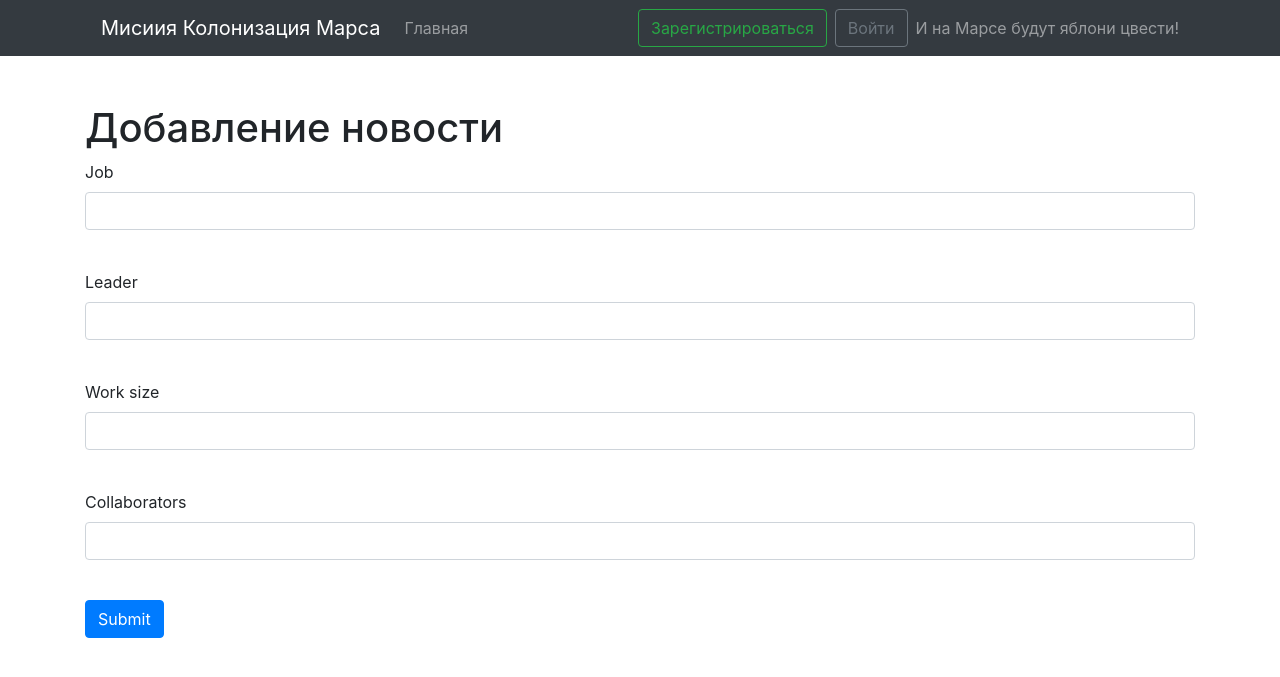
After one commit to ONYYYX/lesson9, a Flask app: template templates/jobs_add.html in a window 1280 px wide. The commit adds this page. Shown: the top 677 px of the page. Run offline with Flask 2, Linux system fonts and the light colour scheme; the template is opened without the code that fills it: most values are stand-ins (such as "Sample title", 1, 10 or a date in 2020); form fields are guessed from the names that the template uses; some libraries are stand-ins or nearby versions.

Commit message:
Job Addition Template

```diff
--- a/templates/jobs.html
+++ b/templates/jobs.html
@@ -3,6 +3,9 @@
 {% block content %}
 <div class="container">
     <h1 class="text-center">Works log</h1>
+    {% if current_user.is_authenticated %}
+        <a href="/jobs/create" class="btn btn-secondary mb-4">Добавить работу</a>
+    {% endif %}
     <div class="row">
         {% for item in jobs %}
         <div class="col-8 col-offset-2">
--- /dev/null
+++ b/templates/jobs_add.html
@@ -0,0 +1,50 @@
+{% extends "base.html" %}
+
+{% block content %}
+<div class="container">
+    <h1>Добавление новости</h1>
+    <form action="" method="post">
+        {{ form.hidden_tag() }}
+        {{ form.csrf_token }}
+        <p>
+            {{ form.job.label }}<br>
+            {{ form.job(class="form-control") }}<br>
+            {% for error in form.job.errors %}
+                <p class="alert alert-danger" role="alert">
+                    {{ error }}
+                </p>
+            {% endfor %}
+        </p>
+        <p>
+            {{ form.leader_id.label }}<br>
+            {{ form.leader_id(class="form-control") }}<br>
+            {% for error in form.leader_id.errors %}
+                <p content="alert alert-danger" role="alert">
+                    {{ error }}
+                </p>
+            {% endfor %}
+        </p>
+        <p>
+            {{ form.work_size.label }}<br>
+            {{ form.work_size(class="form-control") }}<br>
+            {% for error in form.work_size.errors %}
+                <p content="alert alert-danger" role="alert">
+                    {{ error }}
+                </p>
+            {% endfor %}
+        </p>
+        <p>
+            {{ form.collaborators.label }}<br>
+            {{ form.collaborators(class="form-control") }}<br>
+            {% for error in form.collaborators.errors %}
+                <p content="alert alert-danger" role="alert">
+                    {{ error }}
+                </p>
+            {% endfor %}
+        </p>
+        <p>{{ form.is_finished() }} {{ form.is_finished.label }}</p>
+        <p>{{ form.submit(type="submit", class="btn btn-primary") }}</p>
+        {{message}}
+    </form>
+</div>
+{% endblock %}
```
